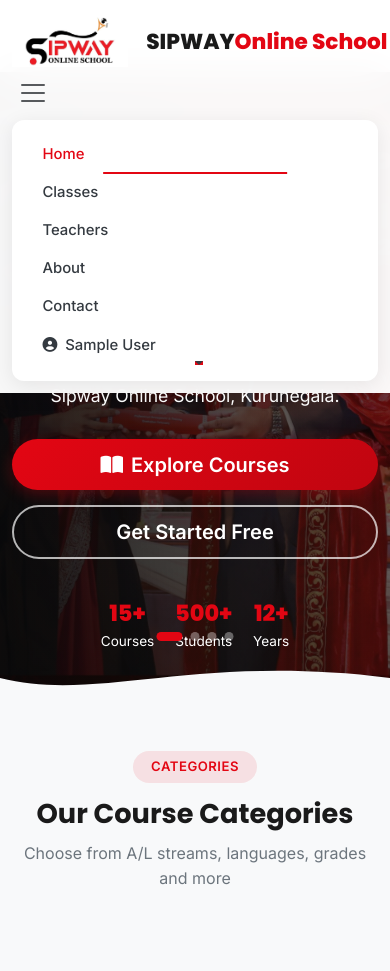
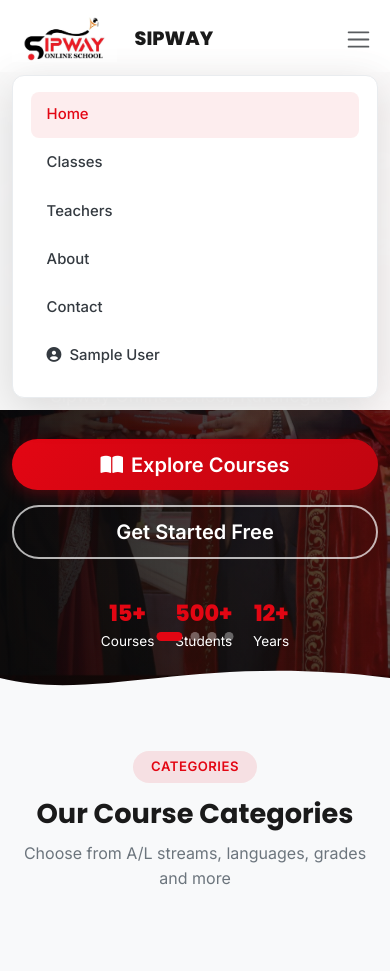
Before and after one commit to Theekshana-hub/sipway-online-school, a PHP site: page /sipway-online-school/index.php in a window 390 px wide, after a click that opens the changed part. Shown: the top 971 px of the page. Run offline with PHP 8.4, Linux system fonts and the light colour scheme; the visitor is signed in with stand-in values (Sample User, id 1); data that the repository does not hold is empty.

Commit message:
Updated project

```diff
--- a/assets/css/style.css
+++ b/assets/css/style.css
@@ -15,6 +15,7 @@
     --shadow-lg: 0 10px 40px rgba(0,0,0,0.12);
     --transition: all 0.3s cubic-bezier(0.4,0,0.2,1);
 }
+
 *{margin:0;padding:0;box-sizing:border-box}
 html{scroll-behavior:smooth}
 body{font-family:'Inter','Poppins',sans-serif;color:var(--black);background:var(--white);line-height:1.6;overflow-x:hidden}
@@ -29,21 +30,110 @@ img{max-width:100%;height:auto}
 .loader-text{color:#fff;font-size:1.4rem;font-weight:800;letter-spacing:3px}
 @keyframes spin{to{transform:rotate(360deg)}}
 
-/* Navbar */
-.navbar{background:rgba(255,255,255,.97);backdrop-filter:blur(20px);box-shadow:0 2px 20px rgba(0,0,0,.06);padding:.75rem 0;transition:var(--transition)}
-.navbar.scrolled{padding:.4rem 0;box-shadow:0 4px 30px rgba(0,0,0,.1)}
-.navbar-brand{display:flex;align-items:center;gap:10px;font-size:1.35rem;font-weight:800;color:var(--black)!important;font-family:'Poppins',sans-serif}
-.brand-icon{width:40px;height:40px;background:linear-gradient(135deg,var(--red),var(--orange));border-radius:11px;display:flex;align-items:center;justify-content:center;color:#fff;font-size:1.15rem}
-.brand-text span{color:var(--red)}
+/* ========== NAVBAR ========== */
+.navbar{
+    background:rgba(255,255,255,.97);
+    backdrop-filter:blur(20px);
+    box-shadow:0 2px 20px rgba(0,0,0,.06);
+    padding:.75rem 0;
+    transition:var(--transition);
+    z-index: 1030;
+}
+.navbar.scrolled{
+    padding:.45rem 0;
+    box-shadow:0 4px 30px rgba(0,0,0,.1);
+}
+
+.navbar-brand{
+    display:flex;
+    align-items:center;
+    gap:10px;
+    font-size:1.35rem;
+    font-weight:800;
+    color:var(--black)!important;
+    font-family:'Poppins',sans-serif;
+}
+
+.brand-logo{
+    height: 46px;
+    width: auto;
+    object-fit: contain;
+}
+
+.brand-icon{
+    width:40px;
+    height:40px;
+    background:linear-gradient(135deg,var(--red),var(--orange));
+    border-radius:11px;
+    display:flex;
+    align-items:center;
+    justify-content:center;
+    color:#fff;
+    font-size:1.15rem;
+    flex-shrink: 0;
+}
+
+.brand-text{
+    display: flex;
+    flex-direction: column;
+    line-height: 1.15;
+}
+
+.brand-text span{
+    color:var(--red);
+    font-size: 0.72rem;
+    font-weight: 600;
+    letter-spacing: 0.3px;
+}
+
 .nav-spacer{height:72px}
-.navbar-nav .nav-link{font-weight:500;color:var(--gray-700)!important;padding:.45rem .9rem!important;position:relative;font-size:.93rem}
-.navbar-nav .nav-link::after{content:'';position:absolute;bottom:0;left:50%;width:0;height:2px;background:var(--red);transition:var(--transition);transform:translateX(-50%)}
-.navbar-nav .nav-link:hover::after,.navbar-nav .nav-link.active::after{width:55%}
-.navbar-nav .nav-link:hover,.navbar-nav .nav-link.active{color:var(--red)!important}
-.navbar-toggler{border:none;padding:.35rem}
-.navbar-toggler:focus{box-shadow:none}
 
-/* Buttons */
+.navbar-nav .nav-link{
+    font-weight:500;
+    color:var(--gray-700)!important;
+    padding:.45rem .9rem!important;
+    position:relative;
+    font-size:.93rem;
+}
+
+.navbar-nav .nav-link::after{
+    content:'';
+    position:absolute;
+    bottom:0;
+    left:50%;
+    width:0;
+    height:2px;
+    background:var(--red);
+    transition:var(--transition);
+    transform:translateX(-50%);
+}
+
+.navbar-nav .nav-link:hover::after,
+.navbar-nav .nav-link.active::after{
+    width:55%;
+}
+
+.navbar-nav .nav-link:hover,
+.navbar-nav .nav-link.active{
+    color:var(--red)!important;
+}
+
+.navbar-toggler{
+    border:none;
+    padding:.35rem;
+    box-shadow: none !important;
+}
+
+.navbar-toggler:focus{
+    box-shadow:none !important;
+}
+
+.navbar-toggler-icon{
+    width: 1.35em;
+    height: 1.35em;
+}
+
+/* ========== BUTTONS ========== */
 .btn{font-weight:600;border-radius:50px;padding:.65rem 1.6rem;transition:var(--transition);border:none}
 .btn-primary{background:linear-gradient(135deg,var(--red),var(--red-dark));color:#fff;box-shadow:0 4px 15px rgba(227,6,19,.3)}
 .btn-primary:hover{background:linear-gradient(135deg,var(--red-dark),#A0040D);transform:translateY(-2px);box-shadow:0 6px 25px rgba(227,6,19,.4);color:#fff}
@@ -53,9 +143,9 @@ img{max-width:100%;height:auto}
 .btn-outline-primary:hover{background:var(--red);color:#fff;transform:translateY(-2px)}
 .btn-outline-light{border:2px solid rgba(255,255,255,.7);color:#fff;background:transparent}
 .btn-outline-light:hover{background:#fff;color:var(--black)}
-.btn-sm{padding:.35rem 1.1rem;font-size:.85rem}
+.btn-sm{padding:.4rem 1.15rem;font-size:.85rem}
 
-/* Hero */
+/* ========== HERO ========== */
 .hero{position:relative;min-height:88vh;display:flex;align-items:center;background:linear-gradient(135deg,#0D0D0D 0%,#1A1A1A 40%,#2A0A0A 100%);overflow:hidden;color:#fff}
 .hero::before{content:'';position:absolute;top:-40%;right:-15%;width:700px;height:700px;background:radial-gradient(circle,rgba(227,6,19,.18) 0%,transparent 70%);animation:float 8s ease-in-out infinite}
 .hero::after{content:'';position:absolute;bottom:-25%;left:-10%;width:500px;height:500px;background:radial-gradient(circle,rgba(245,166,35,.12) 0%,transparent 70%);animation:float 10s ease-in-out infinite reverse}
@@ -70,14 +160,14 @@ img{max-width:100%;height:auto}
 .stat-item h3{font-size:1.8rem;font-weight:800;color:var(--red);margin-bottom:.15rem}
 .stat-item p{font-size:.85rem;opacity:.75;margin:0}
 
-/* Sections */
+/* ========== SECTIONS ========== */
 .section{padding:4.5rem 0}
 .section-header{text-align:center;margin-bottom:3rem}
 .section-badge{display:inline-block;background:rgba(227,6,19,.1);color:var(--red);padding:.35rem 1.1rem;border-radius:50px;font-size:.82rem;font-weight:600;margin-bottom:.8rem;letter-spacing:.5px}
 .section-header h2{font-size:clamp(1.7rem,3.5vw,2.3rem);color:var(--black);margin-bottom:.6rem}
 .section-header p{color:var(--gray-500);max-width:560px;margin:0 auto;font-size:1rem}
 
-/* Cards */
+/* ========== CARDS ========== */
 .course-card{background:#fff;border-radius:var(--radius-lg);overflow:hidden;box-shadow:var(--shadow);transition:var(--transition);height:100%;border:1px solid var(--gray-200)}
 .course-card:hover{transform:translateY(-8px);box-shadow:var(--shadow-lg);border-color:rgba(227,6,19,.2)}
 .course-thumb{position:relative;height:180px;background:linear-gradient(135deg,var(--black),var(--red));display:flex;align-items:center;justify-content:center;overflow:hidden}
@@ -106,7 +196,7 @@ img{max-width:100%;height:auto}
 .feature-card h4{color:var(--black);margin-bottom:.6rem;font-size:1.05rem}
 .feature-card p{color:var(--gray-500);font-size:.9rem}
 
-/* Page Header */
+/* ========== PAGE HEADER ========== */
 .page-header{background:linear-gradient(135deg,#0D0D0D,#1A1A1A);color:#fff;padding:3.5rem 0 2.5rem;position:relative;overflow:hidden}
 .page-header::before{content:'';position:absolute;top:-40%;right:-15%;width:450px;height:450px;background:radial-gradient(circle,rgba(227,6,19,.15) 0%,transparent 70%)}
 .page-header h1{font-size:clamp(1.7rem,3.5vw,2.5rem);margin-bottom:.4rem}
@@ -115,7 +205,7 @@ img{max-width:100%;height:auto}
 .breadcrumb-item.active{color:var(--red)}
 .breadcrumb-item+.breadcrumb-item::before{color:rgba(255,255,255,.4)}
 
-/* Lesson */
+/* ========== LESSON ========== */
 .lesson-header{background:linear-gradient(135deg,var(--black),#2D2D2D);color:#fff;padding:2.5rem 0;margin-bottom:1.5rem}
 .lesson-content{background:#fff;border-radius:var(--radius-lg);padding:2rem;box-shadow:var(--shadow);margin-bottom:1.5rem}
 .lesson-card{background:var(--gray-100);border-radius:var(--radius);padding:1.3rem;margin-bottom:1.2rem;border-left:4px solid var(--red);transition:var(--transition)}
@@ -129,18 +219,18 @@ img{max-width:100%;height:auto}
 .lesson-list li a{display:flex;align-items:center;gap:8px;padding:.65rem .8rem;border-radius:8px;color:var(--gray-700);font-size:.88rem;transition:var(--transition);margin-bottom:.25rem}
 .lesson-list li a:hover,.lesson-list li a.active{background:rgba(227,6,19,.08);color:var(--red)}
 
-/* Auth */
+/* ========== AUTH ========== */
 .auth-page{min-height:100vh;display:flex;align-items:center;background:linear-gradient(135deg,#0D0D0D,#1A1A1A);padding:2rem 0}
 .auth-card{background:#fff;border-radius:var(--radius-lg);padding:2.2rem;box-shadow:var(--shadow-lg);max-width:430px;width:100%;margin:0 auto}
 .auth-card h2{color:var(--black);text-align:center;margin-bottom:.35rem;font-size:1.5rem}
 .auth-card .subtitle{text-align:center;color:var(--gray-500);margin-bottom:1.5rem;font-size:.9rem}
 
-/* Forms */
+/* ========== FORMS ========== */
 .form-control,.form-select{border-radius:10px;padding:.7rem 1rem;border:1.5px solid var(--gray-200);transition:var(--transition);font-size:.93rem}
 .form-control:focus,.form-select:focus{border-color:var(--red);box-shadow:0 0 0 3px rgba(227,6,19,.12)}
 .form-label{font-weight:600;color:var(--gray-700);margin-bottom:.35rem;font-size:.88rem}
 
-/* Footer */
+/* ========== FOOTER ========== */
 .footer{background:var(--black-dark);color:rgba(255,255,255,.75)}
 .footer-top{padding:3.5rem 0 2.5rem}
 .footer-brand{display:flex;align-items:center;gap:10px;margin-bottom:1rem;font-size:1.3rem;font-weight:800;color:#fff;font-family:'Poppins',sans-serif}
@@ -159,16 +249,16 @@ img{max-width:100%;height:auto}
 .footer-contact i{color:var(--red);margin-top:3px;width:16px}
 .footer-bottom{border-top:1px solid rgba(255,255,255,.08);padding:1rem 0;font-size:.85rem}
 
-/* Back to top */
+/* ========== BACK TO TOP ========== */
 .back-to-top{position:fixed;bottom:25px;right:25px;width:45px;height:45px;background:linear-gradient(135deg,var(--red),var(--orange));color:#fff;border:none;border-radius:12px;font-size:1rem;cursor:pointer;opacity:0;visibility:hidden;transition:var(--transition);z-index:999;box-shadow:0 4px 15px rgba(227,6,19,.3)}
 .back-to-top.show{opacity:1;visibility:visible}
 .back-to-top:hover{transform:translateY(-3px)}
 
-/* CTA */
+/* ========== CTA ========== */
 .cta-section{background:linear-gradient(135deg,#0D0D0D,#1A1A1A);color:#fff;position:relative;overflow:hidden}
 .cta-section::before{content:'';position:absolute;top:-40%;right:-15%;width:450px;height:450px;background:radial-gradient(circle,rgba(227,6,19,.2) 0%,transparent 70%)}
 
-/* Animations */
+/* ========== ANIMATIONS ========== */
 @keyframes fadeInUp{from{opacity:0;transform:translateY(25px)}to{opacity:1;transform:translateY(0)}}
 @keyframes fadeInDown{from{opacity:0;transform:translateY(-25px)}to{opacity:1;transform:translateY(0)}}
 .animate-fade-in{animation:fadeInUp .6s ease both}
@@ -176,23 +266,105 @@ img{max-width:100%;height:auto}
 .animate-pulse{animation:pulse 2s ease-in-out infinite}
 @keyframes pulse{0%,100%{transform:scale(1)}50%{transform:scale(1.015)}}
 
-/* Responsive */
-@media(max-width:991.98px){
-.hero{min-height:auto;padding:3.5rem 0;text-align:center}
-.hero p{margin-left:auto;margin-right:auto}
-.hero-buttons{justify-content:center}
-.hero-stats{justify-content:center}
-.navbar-collapse{background:#fff;padding:1rem;border-radius:var(--radius);margin-top:.4rem;box-shadow:var(--shadow)}
+/* ========== RESPONSIVE ========== */
+@media (max-width: 991.98px) {
+    .hero {
+        min-height: auto;
+        padding: 3.5rem 0;
+        text-align: center;
+    }
+    .hero p {
+        margin-left: auto;
+        margin-right: auto;
+    }
+    .hero-buttons {
+        justify-content: center;
+    }
+    .hero-stats {
+        justify-content: center;
+    }
+
+    /* Mobile Navbar Improvements */
+    .navbar-collapse {
+        background: #fff;
+        padding: 1rem 1.1rem;
+        border-radius: var(--radius);
+        margin-top: 0.5rem;
+        box-shadow: var(--shadow-lg);
+        border: 1px solid var(--gray-200);
+    }
+
+    .navbar-nav .nav-link {
+        padding: 0.7rem 1rem !important;
+        border-radius: 8px;
+        margin-bottom: 2px;
+    }
+
+    .navbar-nav .nav-link:hover,
+    .navbar-nav .nav-link.active {
+        background: rgba(227, 6, 19, 0.07);
+    }
+
+    .navbar-nav .nav-link::after {
+        display: none; /* remove underline on mobile */
+    }
+
+    .navbar-nav .btn {
+        width: 100%;
+        margin-top: 0.4rem;
+        text-align: center;
+    }
+
+    .dropdown-menu {
+        border: none;
+        box-shadow: none;
+        padding-left: 0.8rem;
+        background: transparent;
+    }
+
+    .dropdown-item {
+        padding: 0.6rem 1rem;
+        border-radius: 8px;
+    }
 }
-@media(max-width:767.98px){
-.section{padding:3rem 0}
-.hero-stats{gap:1.3rem}
-.stat-item h3{font-size:1.4rem}
-.lesson-content{padding:1.3rem}
-.auth-card{padding:1.6rem}
+
+@media (max-width: 767.98px) {
+    .section {
+        padding: 3rem 0;
+    }
+    .hero-stats {
+        gap: 1.3rem;
+    }
+    .stat-item h3 {
+        font-size: 1.4rem;
+    }
+    .lesson-content {
+        padding: 1.3rem;
+    }
+    .auth-card {
+        padding: 1.6rem;
+    }
+    .brand-text span {
+        font-size: 0.68rem;
+    }
 }
-@media(max-width:575.98px){
-.hero h1{font-size:1.8rem}
-.hero-buttons .btn{width:100%}
-.course-meta{flex-direction:column;gap:.6rem;align-items:flex-start}
+
+@media (max-width: 575.98px) {
+    .hero h1 {
+        font-size: 1.8rem;
+    }
+    .hero-buttons .btn {
+        width: 100%;
+    }
+    .course-meta {
+        flex-direction: column;
+        gap: .6rem;
+        align-items: flex-start;
+    }
+    .brand-logo {
+        height: 40px;
+    }
+    .navbar-brand {
+        font-size: 1.2rem;
+    }
 }
--- a/includes/navbar.php
+++ b/includes/navbar.php
@@ -1,44 +1,78 @@
 <nav class="navbar navbar-expand-lg fixed-top" id="mainNav">
   <div class="container">
+    <!-- Brand -->
     <a class="navbar-brand d-flex align-items-center" href="<?php echo SITE_URL; ?>/index.php">
-      <img src="<?php echo SITE_URL; ?>/logo.png" alt="SIPWAY Logo" class="brand-logo me-2" style="height: 50px; width: auto;">
-      <span class="brand-text">SIPWAY<span>Online School</span></span>
+      <img src="<?php echo SITE_URL; ?>/logo.png"
+           alt="SIPWAY Logo"
+           class="brand-logo me-2"
+           style="height: 45px; width: auto;">
+      <span class="brand-text">
+        SIPWAY
+        <span class="d-none d-sm-inline">Online School</span>
+      </span>
     </a>
-    <button class="navbar-toggler" type="button" data-bs-toggle="collapse" data-bs-target="#navbarNav">
+
+    <!-- Mobile Toggle Button -->
+    <button class="navbar-toggler"
+            type="button"
+            data-bs-toggle="collapse"
+            data-bs-target="#navbarNav"
+            aria-controls="navbarNav"
+            aria-expanded="false"
+            aria-label="Toggle navigation">
       <span class="navbar-toggler-icon"></span>
     </button>
+
+    <!-- Menu -->
     <div class="collapse navbar-collapse" id="navbarNav">
       <ul class="navbar-nav ms-auto align-items-lg-center">
+
         <li class="nav-item">
-          <a class="nav-link <?php echo $current_page=='index'?'active':''; ?>" href="<?php echo SITE_URL; ?>/index.php">Home</a>
+          <a class="nav-link <?php echo $current_page == 'index' ? 'active' : ''; ?>"
+             href="<?php echo SITE_URL; ?>/index.php">Home</a>
         </li>
+
         <li class="nav-item">
-          <a class="nav-link <?php echo $current_page=='courses'||$current_page=='course-details'?'active':''; ?>" href="<?php echo SITE_URL; ?>/courses.php">Classes</a>
+          <a class="nav-link <?php echo ($current_page == 'courses' || $current_page == 'course-details') ? 'active' : ''; ?>"
+             href="<?php echo SITE_URL; ?>/courses.php">Classes</a>
         </li>
+
         <li class="nav-item">
-          <a class="nav-link <?php echo $current_page=='teachers'?'active':''; ?>" href="<?php echo SITE_URL; ?>/teachers.php">Teachers</a>
+          <a class="nav-link <?php echo $current_page == 'teachers' ? 'active' : ''; ?>"
+             href="<?php echo SITE_URL; ?>/teachers.php">Teachers</a>
         </li>
+
         <li class="nav-item">
-          <a class="nav-link <?php echo $current_page=='about'?'active':''; ?>" href="<?php echo SITE_URL; ?>/about.php">About</a>
+          <a class="nav-link <?php echo $current_page == 'about' ? 'active' : ''; ?>"
+             href="<?php echo SITE_URL; ?>/about.php">About</a>
         </li>
+
         <li class="nav-item">
-          <a class="nav-link <?php echo $current_page=='contact'?'active':''; ?>" href="<?php echo SITE_URL; ?>/contact.php">Contact</a>
+          <a class="nav-link <?php echo $current_page == 'contact' ? 'active' : ''; ?>"
+             href="<?php echo SITE_URL; ?>/contact.php">Contact</a>
         </li>
+
         <?php if (isLoggedIn()): ?>
+          <!-- Logged in user dropdown -->
           <li class="nav-item dropdown">
-            <a class="nav-link dropdown-toggle" href="#" data-bs-toggle="dropdown">
+            <a class="nav-link dropdown-toggle"
+               href="#"
+               id="userDropdown"
+               role="button"
+               data-bs-toggle="dropdown"
+               aria-expanded="false">
               <i class="fas fa-user-circle me-1"></i>
               <?php echo e($_SESSION['full_name'] ?? 'Account'); ?>
             </a>
-            <ul class="dropdown-menu dropdown-menu-end">
+            <ul class="dropdown-menu dropdown-menu-end" aria-labelledby="userDropdown">
               <?php if (isStudent()): ?>
                 <li>
                   <a class="dropdown-item" href="<?php echo SITE_URL; ?>/student-dashboard.php">
                     <i class="fas fa-book-open me-2"></i>My Learning
                   </a>
                 </li>
+                <li><hr class="dropdown-divider"></li>
               <?php endif; ?>
-              <li><hr class="dropdown-divider"></li>
               <li>
                 <a class="dropdown-item" href="<?php echo SITE_URL; ?>/logout.php">
                   <i class="fas fa-sign-out-alt me-2"></i>Logout
@@ -47,13 +81,17 @@
             </ul>
           </li>
         <?php else: ?>
-          <li class="nav-item ms-lg-2">
-            <a class="btn btn-outline-primary btn-sm px-3" href="<?php echo SITE_URL; ?>/login.php">Login</a>
+          <!-- Login / Register buttons -->
+          <li class="nav-item ms-lg-2 mt-2 mt-lg-0">
+            <a class="btn btn-outline-primary btn-sm px-3 w-100 w-lg-auto"
+               href="<?php echo SITE_URL; ?>/login.php">Login</a>
           </li>
           <li class="nav-item ms-lg-2 mt-2 mt-lg-0">
-            <a class="btn btn-primary btn-sm px-3" href="<?php echo SITE_URL; ?>/register.php">Register</a>
+            <a class="btn btn-primary btn-sm px-3 w-100 w-lg-auto"
+               href="<?php echo SITE_URL; ?>/register.php">Register</a>
           </li>
         <?php endif; ?>
+
       </ul>
     </div>
   </div>
```
